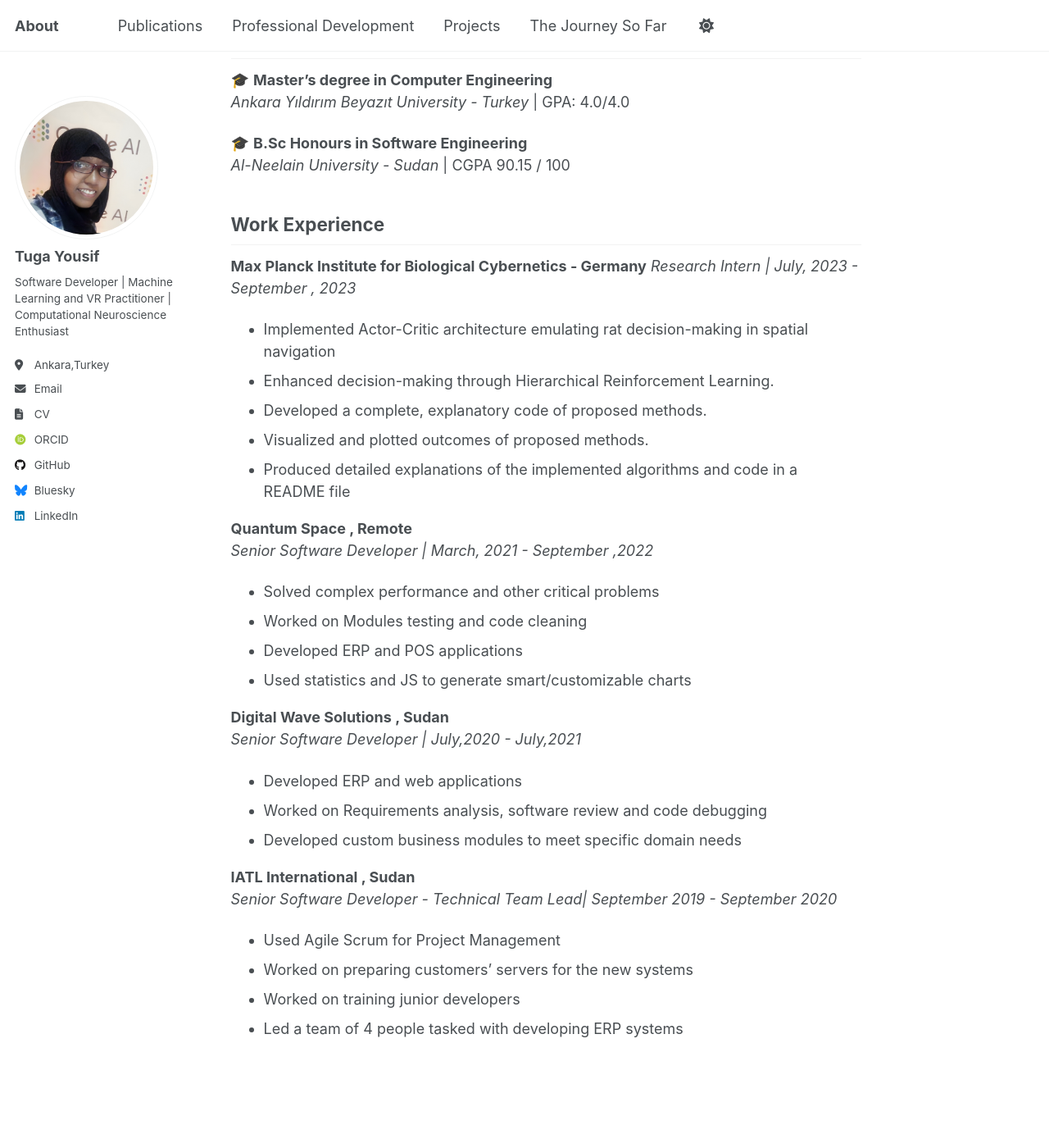
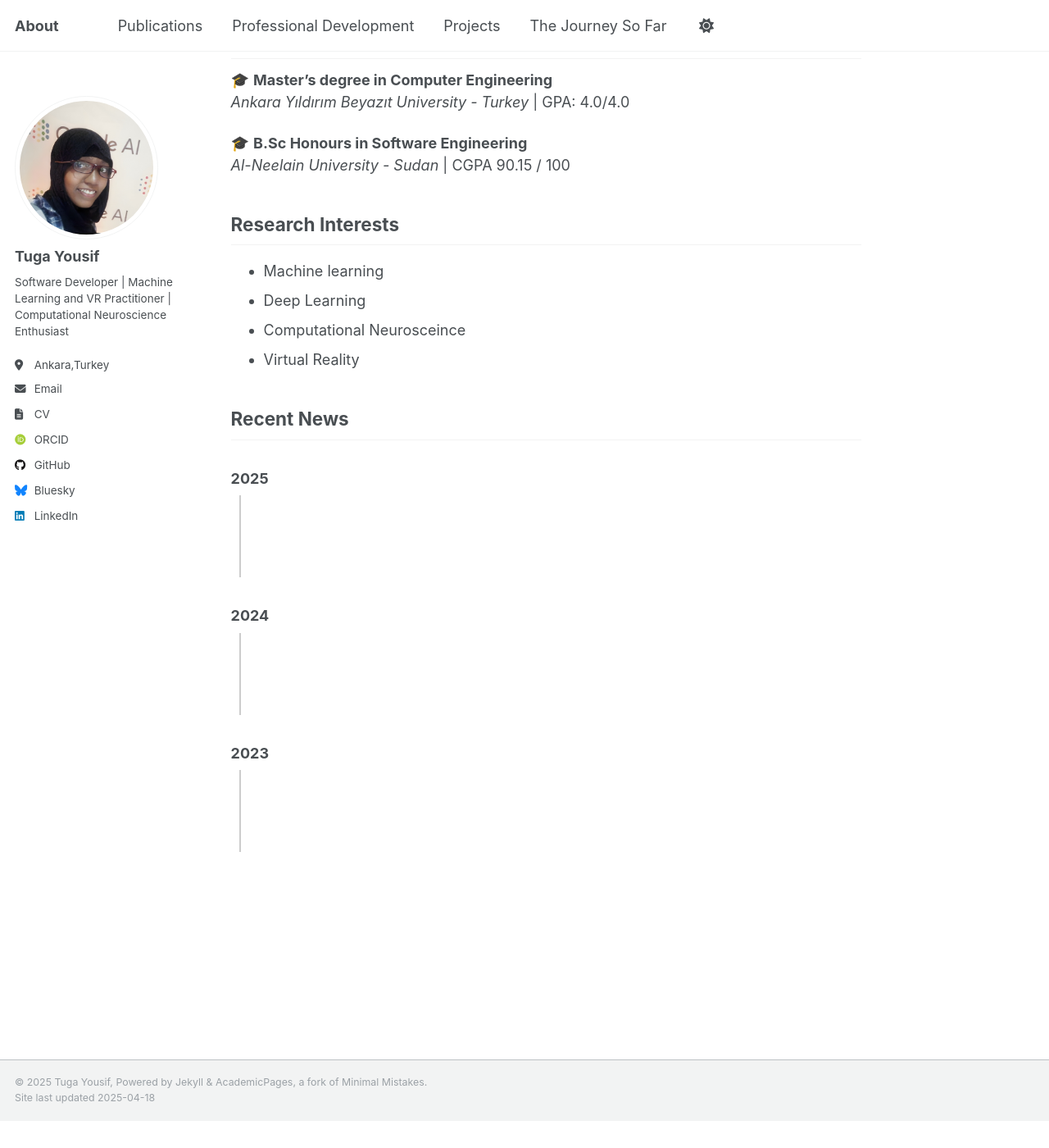
Before and after one commit to TugaAhmed/TugaAhmed.github.io, a Jekyll site: the page built from _pages/about.md, in a window 1280 px wide and 1400 px high, scrolled down 315 px. Shown: the whole window at 82% size. Built offline with Jekyll 4.4.1, drawn with Linux system fonts in a browser that asks for light colours; some web fonts are replaced; after the commit the page ends 1682 px from its top, so only the background shows below that.

Commit message:
change about

```diff
--- a/_pages/about.md
+++ b/_pages/about.md
@@ -20,34 +20,20 @@ Tuga Yousif is a Sudanese MSc student in Computer Engineering with a strong pass
  *Al-Neelain University - Sudan* | CGPA 90.15 / 100
 
 
-## Work Experience
+## Research Interests
+* Machine learning
+* Deep Learning
+* Computational Neurosceince
+* Virtual Reality
 
- **Max Planck Institute for Biological Cybernetics - Germany**
- *Research Intern |  July, 2023 - September , 2023*
- - Implemented Actor-Critic architecture emulating rat decision-making in spatial navigation
- - Enhanced decision-making through Hierarchical Reinforcement Learning.
- - Developed a complete, explanatory code of proposed methods.
- - Visualized and plotted outcomes of proposed methods.
- - Produced detailed explanations of the implemented algorithms and code in a README file
+## Recent News
+
+### 2025
+<div style="border-left: 2px solid #ccc; height: 100px; margin: 10px;"></div>
+
+### 2024
+<div style="border-left: 2px solid #ccc; height: 100px; margin: 10px;"></div>
 
 
- **Quantum Space  ,  Remote**
- *Senior Software Developer | March, 2021 - September ,2022*
- - Solved complex performance and other critical problems
- - Worked on Modules testing and code cleaning
- - Developed ERP and POS applications
- - Used statistics and JS to generate smart/customizable charts
-
- **Digital Wave Solutions  ,  Sudan**
- *Senior Software Developer |   July,2020 - July,2021*
- - Developed ERP and web applications
- - Worked on Requirements analysis, software review and code debugging
- - Developed custom business modules to meet specific domain needs
-
-
- **IATL International  ,   Sudan**
- *Senior Software Developer - Technical Team Lead|   September 2019 - September 2020*
- - Used Agile Scrum for Project Management
- - Worked on preparing customers' servers for the new systems
- - Worked on training junior developers
- - Led a team of 4 people tasked with developing ERP systems
+### 2023
+<div style="border-left: 2px solid #ccc; height: 100px; margin: 10px;"></div>
```
Also changed, not shown: _pages/professional_development.md (+42 -10 lines).
